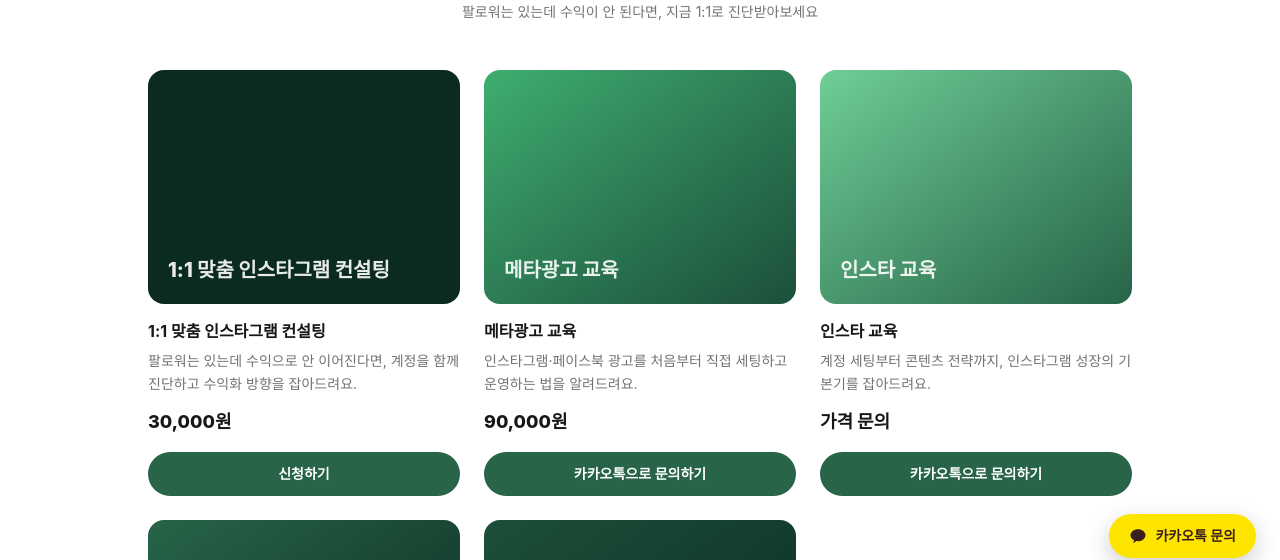
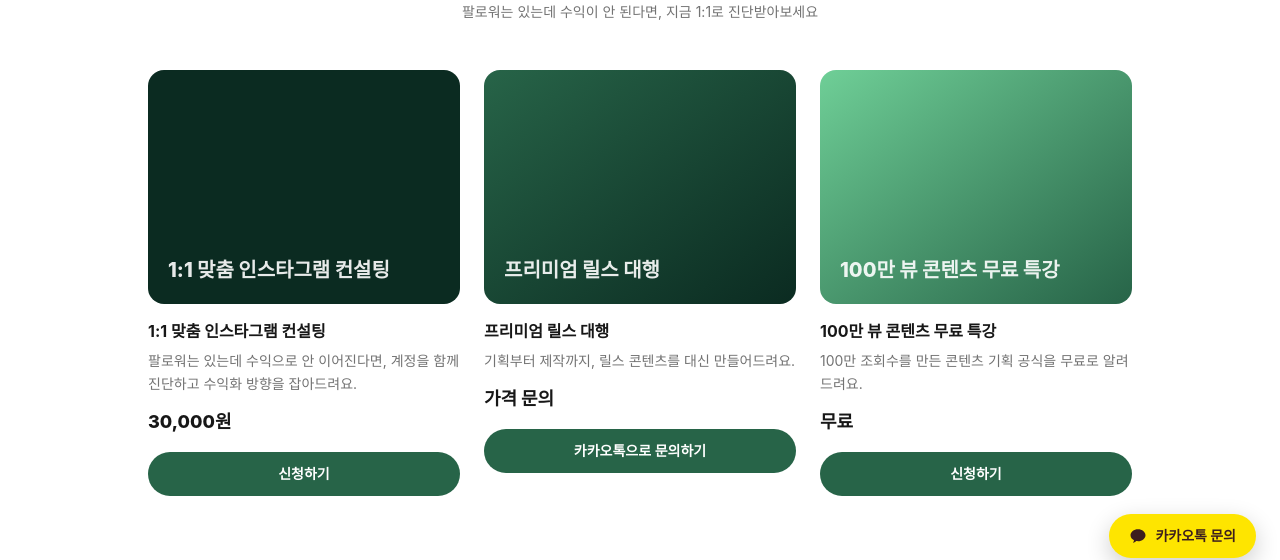
Before and after one commit to businessstory/firstviral, a Next.js app: page /361 in a window 1280 px wide. Shown: the part 218-778 px from the top of the page. Built offline with nearby package versions, Linux system fonts and the light colour scheme; no server answers; a web font is replaced by a local one.

Commit message:
클래스 탭 3개로 정리, 100만 뷰 특강 카카오 링크 추가

```diff
--- a/src/app/(site)/361/page.tsx
+++ b/src/app/(site)/361/page.tsx
@@ -22,32 +22,18 @@
     cta: { type: "link", url: "https://litt.ly/businessstory/sale/p73JCxQ" },
   },
   {
-    title: "메타광고 교육",
-    desc: "인스타그램·페이스북 광고를 처음부터 직접 세팅하고 운영하는 법을 알려드려요.",
-    priceLabel: "90,000원",
-    thumbBg: "bg-gradient-to-br from-brand-500 to-brand-800",
-    cta: { type: "kakao" },
-  },
-  {
-    title: "인스타 교육",
-    desc: "계정 세팅부터 콘텐츠 전략까지, 인스타그램 성장의 기본기를 잡아드려요.",
-    priceLabel: "가격 문의",
-    thumbBg: "bg-gradient-to-br from-brand-400 to-brand-700",
-    cta: { type: "kakao" },
-  },
-  {
-    title: "릴스 대행",
+    title: "프리미엄 릴스 대행",
     desc: "기획부터 제작까지, 릴스 콘텐츠를 대신 만들어드려요.",
     priceLabel: "가격 문의",
     thumbBg: "bg-gradient-to-br from-brand-700 to-brand-950",
     cta: { type: "kakao" },
   },
   {
-    title: "메타광고 대행",
-    desc: "광고 세팅부터 운영, 최적화까지 전체를 대신 관리해드려요.",
-    priceLabel: "가격 문의",
-    thumbBg: "bg-gradient-to-br from-brand-800 to-brand-950",
-    cta: { type: "kakao" },
+    title: "100만 뷰 콘텐츠 무료 특강",
+    desc: "100만 조회수를 만든 콘텐츠 기획 공식을 무료로 알려드려요.",
+    priceLabel: "무료",
+    thumbBg: "bg-gradient-to-br from-brand-400 to-brand-700",
+    cta: { type: "link", url: "https://open.kakao.com/o/gyj1vFIi" },
   },
 ];
 
```
Also changed, not shown: 1 other file (tests, documents, lock files or other folders).
